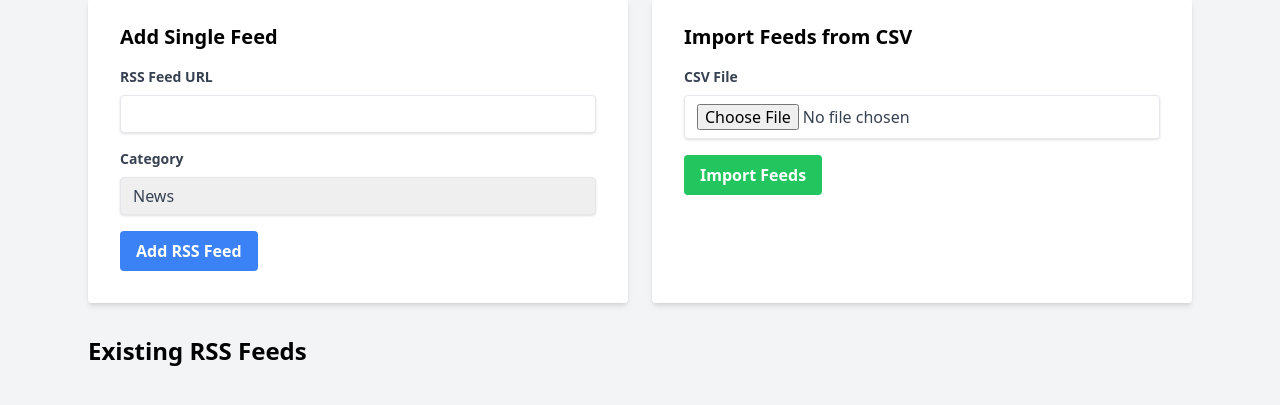
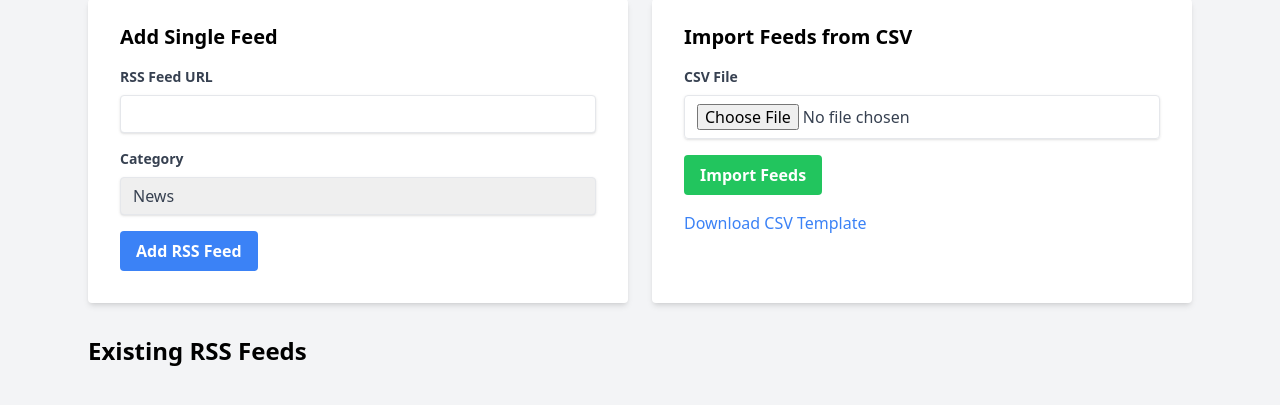
Before and after one commit to HillviewCap/ironmonkey, a Flask app: page /rss_manager in a window 1280 px wide. Shown: the part 181-586 px from the top of the page. Run offline with Flask 3, Linux system fonts and the light colour scheme; the visitor is signed in with stand-in values (Sample User, id 1); data that the repository does not hold is empty; parts of the project's set-up code (start-up, migrations or seed data) failed here and were passed over; some libraries are stand-ins or nearby versions.

Commit message:
Added a link to the import_template.csv file in the Import Feeds from CSV section.

```diff
--- a/templates/rss_manager.html
+++ b/templates/rss_manager.html
@@ -45,6 +45,11 @@
                 </div>
                 {{ csv_form.submit(class="bg-green-500 hover:bg-green-700 text-white font-bold py-2 px-4 rounded focus:outline-none focus:shadow-outline") }}
             </form>
+            <div class="mt-4">
+                <a href="{{ url_for('static', filename='import_template.csv') }}" class="text-blue-500 hover:text-blue-700">
+                    Download CSV Template
+                </a>
+            </div>
         </div>
     </div>
 
```
